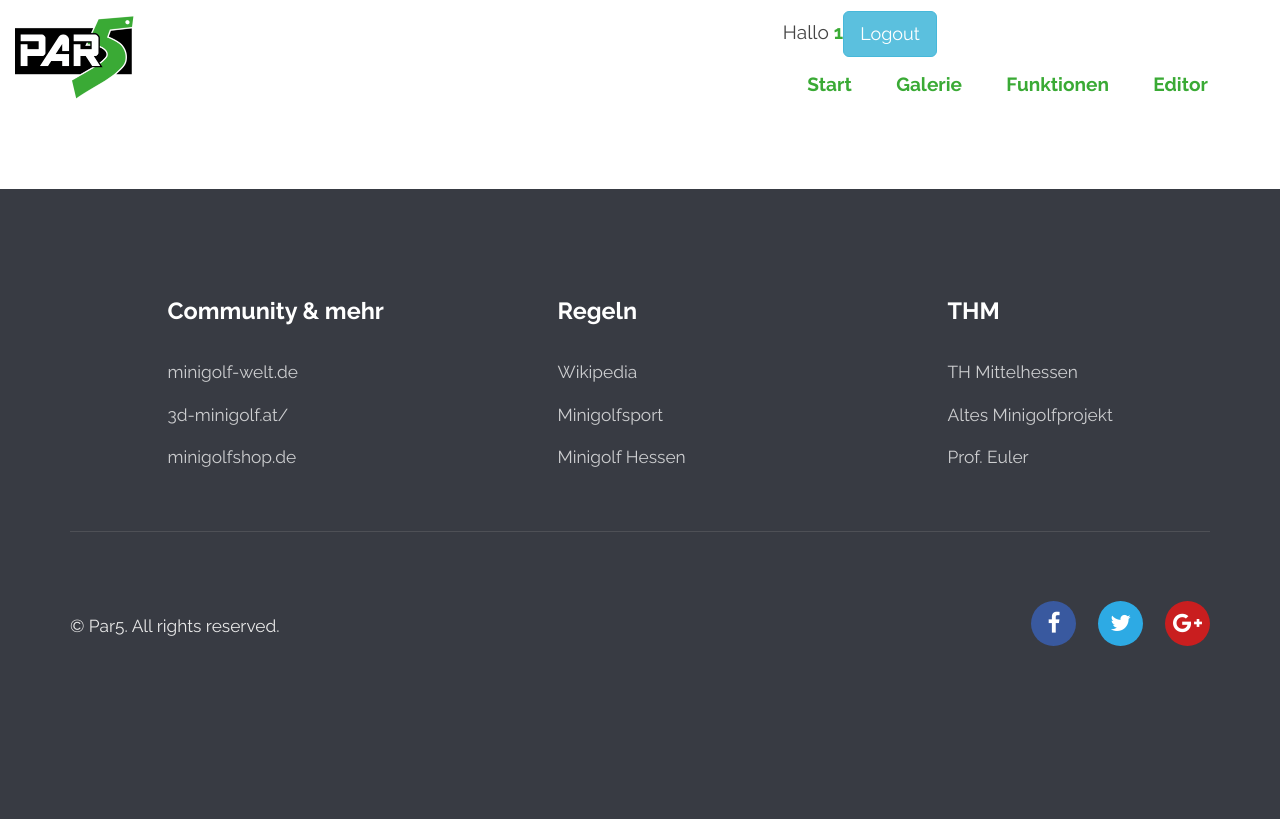
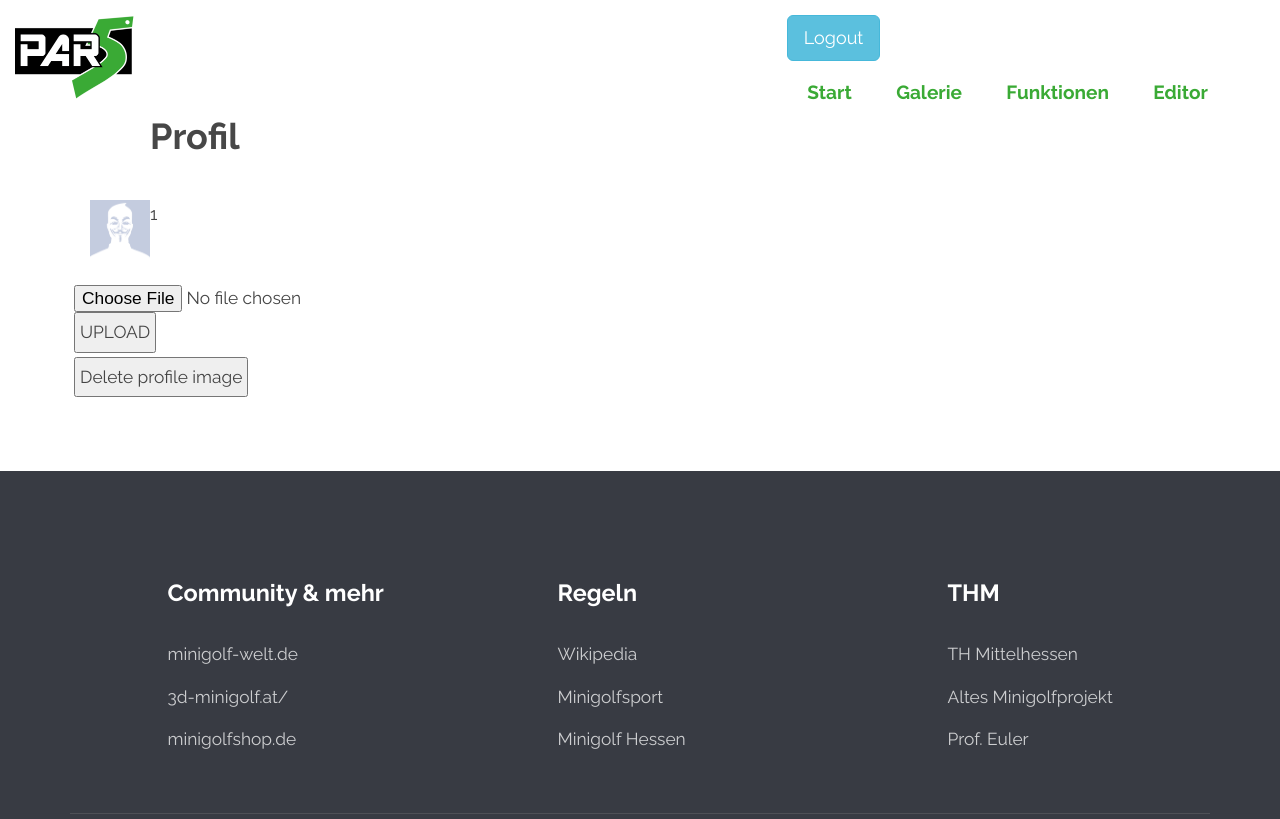
Before and after one commit to jaerso/PAR5, a PHP site: the page made by index.php in a window 1280 px wide. Shown: the top 819 px of the page. Before the commit the page ends 646 px from the top, so only its background shows below. Run offline with PHP 8.4, Linux system fonts and the light colour scheme; the visitor is signed in with stand-in values (Sample User, id 1); tables that the repository leaves empty or names only in its code hold one stand-in row (values such as "Sample post").

Commit message:
Profilseite

```diff
--- /dev/null
+++ b/PHP/Profil.php
@@ -0,0 +1,46 @@
+<?php
+include_once 'includes/dbh.inc.php';
+
+echo "<h1>Profil</h1>";
+	$sql = "SELECT * FROM users";
+	$result = mysqli_query($conn, $sql);
+	if (mysqli_num_rows($result) > 0) {
+		while ($row = mysqli_fetch_assoc($result)) {
+			$id = $row['user_id'];
+			$sqlImg = "SELECT * FROM profileimg WHERE userid='$id'";
+			$resultImg = mysqli_query($conn, $sqlImg);
+			while($rowImg = mysqli_fetch_assoc($resultImg)) {
+				echo "<div class='user-container'>";
+					if ($rowImg['status'] == 0) {
+						$filename = "uploads/profile".$id."*";
+						$fileinfo=glob($filename);
+						$fileext=explode(".",$fileinfo[0]);
+						$fileactualext= $fileext[1];
+						echo "<img src='uploads/profile".$id.".".$fileactualext."?".mt_rand()."'>";
+					} else {
+						echo "<img src='uploads/profiledefault.jpg'>";
+					}
+					echo "<p>".$row['user_uid']."</p>";
+				echo "</div>";
+			}
+		}
+	}
+
+	if (isset($_SESSION['u_id'])) {
+		echo "<form action='includes/upload.inc.php' method='POST' enctype='multipart/form-data'>
+			<input type='file' name='file'>
+			<button type='submit' name='submit'>UPLOAD</button>
+		</form>";
+		echo "<form action='includes/deleteprofile.inc.php' method='POST'>
+		<button type='submit' name='submit'>Delete profile image</button>
+	</form>";
+    }
+
+    function profilIcon(){
+        $username= $_SESSION['u_uid'];
+       /* $id=$_SESSION['u_id'];
+        echo "<img src='uploads/profile".$id.".".$fileactualext."?".mt_rand()."'>";*/
+        echo "Hallo <a href='index.php?page=profile'>$username</a>";
+
+    }
+?>
--- a/css/style.css
+++ b/css/style.css
@@ -1395,3 +1395,32 @@ hr.strich {
 		color: whitesmoke;
 		background-color: #4CAF50;
 	}
+
+	/*Profil*/
+
+	.user-container {
+		width: 400px;
+		padding: 10px;
+		background-color: #fff;
+		margin: 10px;
+		overflow: hidden;
+	}
+
+	.user-container img {
+		float: left;
+		width: 60px;
+	}
+
+	.user-container div {
+		float: left;
+	}
+
+	form {
+		padding: 0px;
+		margin: 4px;
+	}
+
+	form button {
+		padding: 4px;
+	}
+	/*Ende Profil*/
--- a/includes/dbh.inc.php
+++ b/includes/dbh.inc.php
@@ -3,6 +3,6 @@
 $dbServername = "localhost";
 $dbUsername = "root";
 $dbPassword = "";
-$dbName = "loginsystem";
+$dbName = "PAR5";
 
 $conn = mysqli_connect($dbServername, $dbUsername, $dbPassword, $dbName);
--- a/index.php
+++ b/index.php
@@ -2,6 +2,7 @@
 
 	<?php
 	include_once "PHP/Head.php";
+	//require "PHP/Profil.php";
 	?>
 	<body class="landing" onload="init()">
 		<!-- Header -->
@@ -22,8 +23,11 @@ if (isset($_SESSION['u_id'])) {
 
 	echo "<form action='includes/logout.inc.php' method='POST'>";
 	if (isset($_SESSION['u_id'])) {
-		$username= $_SESSION['u_uid'];
-		echo "Hallo <a href='index.php?page=profile'>$username</a>";
+		//$username= $_SESSION['u_uid'];
+		/*$id=$_SESSION['u_id'];
+		echo "<img src='uploads/profile".$id.".".$fileactualext."?".mt_rand()."'>";*/
+		//profilIcon();
+		//echo "Hallo <a href='index.php?page=profile'>$username</a>";
 	}	echo "<button type='submit' name='submit' class='btn btn-info btn-lg' data-toggle='modal' data-target='#myModal'>Logout</button>
 		</form>";
 }
@@ -127,7 +131,14 @@ else{
 				elseif($_GET['page']=='editor'){
 					include_once "PHP/Editor.php";
 				}
+				elseif($_GET['page']=='profile'){
+					include_once "PHP/Profil.php";
+				}
+				elseif($_GET['page']=='registration'){
+					include_once "PHP/Registrierung.php";
+				}
 				?>
+
 
             <?php if($_GET['page'] != 'home'){ echo "</div>";} ?>
             </section>
```
Also changed, not shown: PHP/Registrierung.php (added, +9 -0 lines), includes/database/data.xml (+1 -9 lines), includes/deleteprofile.inc.php (+5 -5 lines), includes/profile.inc.php (deleted, +0 -74 lines), includes/signup.inc.php (+15 -0 lines), includes/upload.inc.php (+4 -4 lines), README_DominikLogin.txt, uploads/profile1.jpg (added), uploads/profile2.jpg (added).
